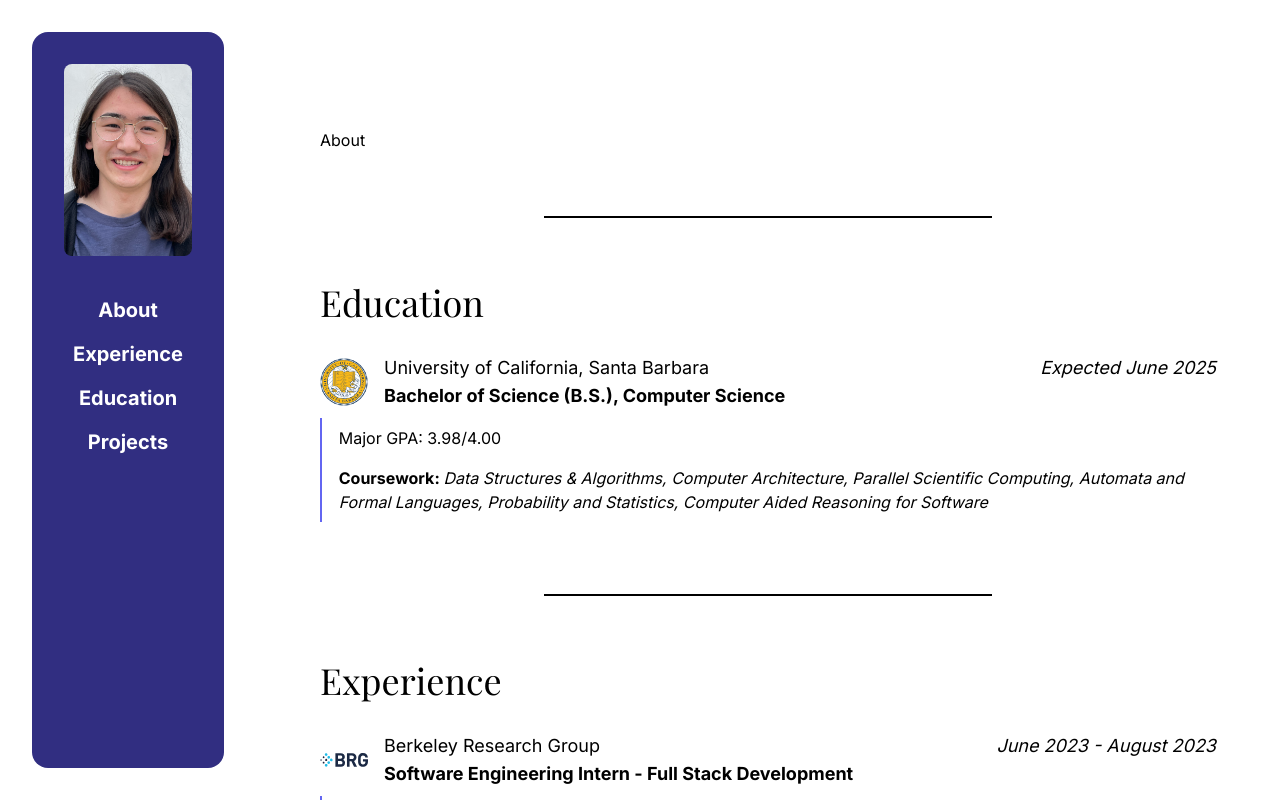
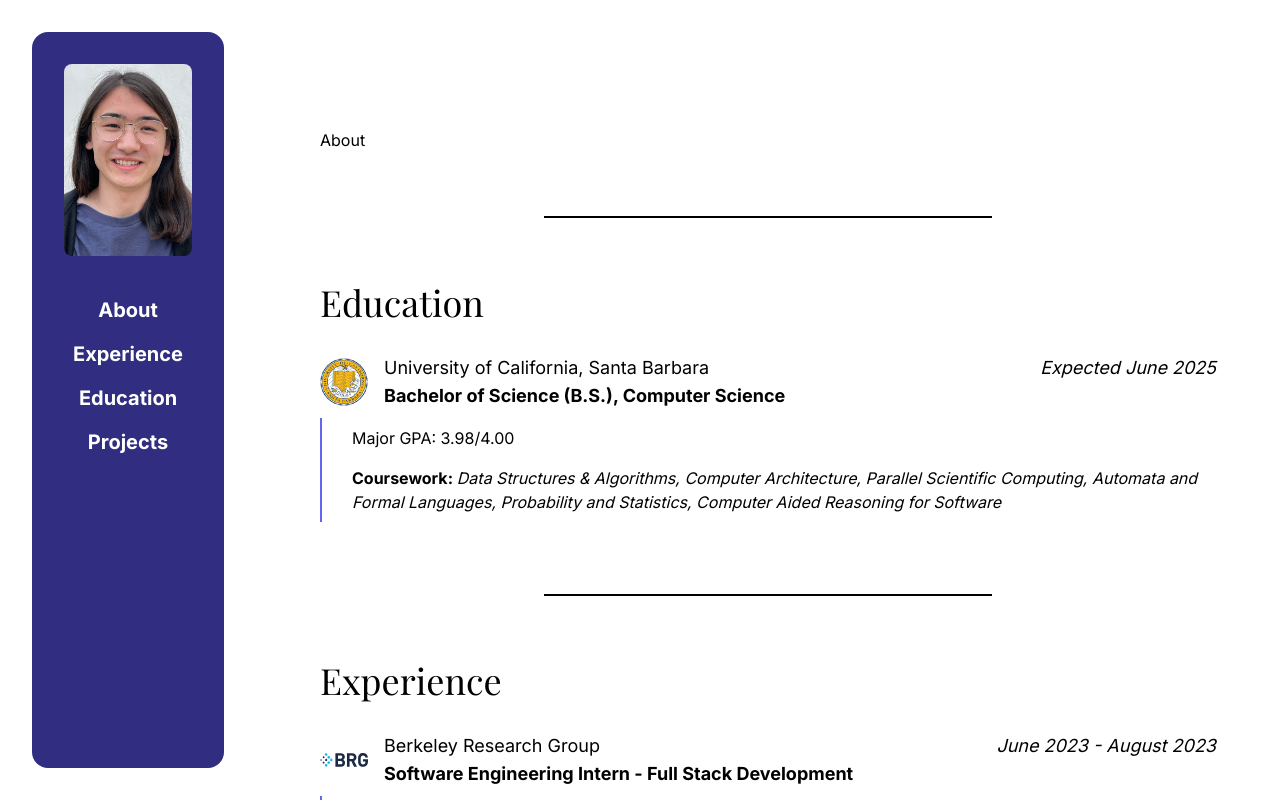
Before and after one commit to r0ckwav3/r0ckwav3.github.io, a Next.js app: page / in a window 1280 px wide. Built offline with nearby package versions, Linux system fonts and the light colour scheme; a web font is replaced by a local one.

Commit message:
fixed bug where overflowing text would move the tabbing

```diff
--- a/app/ResumeEntry.tsx
+++ b/app/ResumeEntry.tsx
@@ -15,7 +15,7 @@ export default function ResumeEntry({ item }: Readonly<{item: Experience}>){
     <div className="w-full my-8">
       <ResumeEntryHeader item={item} />
       <div className = "flex flex-row">
-        <div className = "w-8 relative">
+        <div className = "w-8 shrink-0 relative">
           <div className = "w-0.5 absolute inset-y-2 bg-indigo-500" />
         </div>
         <div className = "grow">
```
